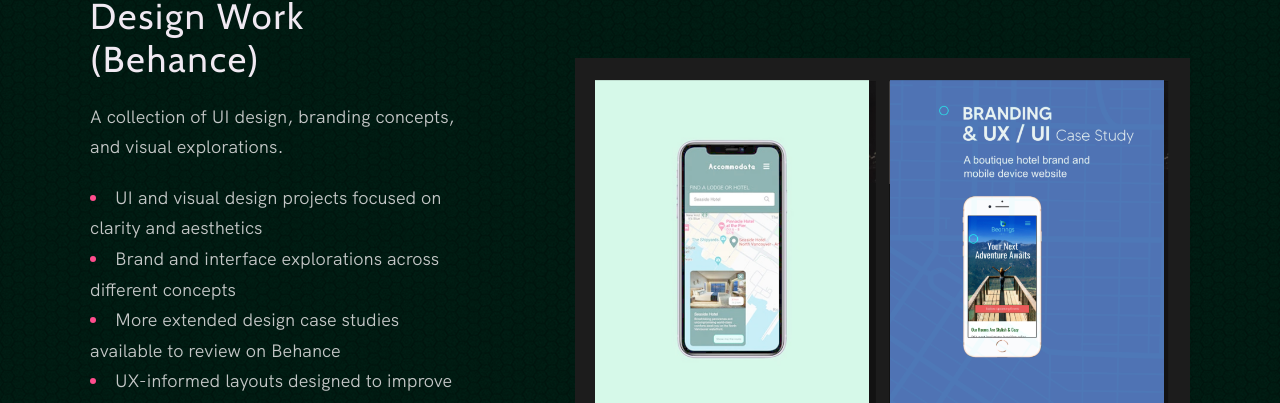
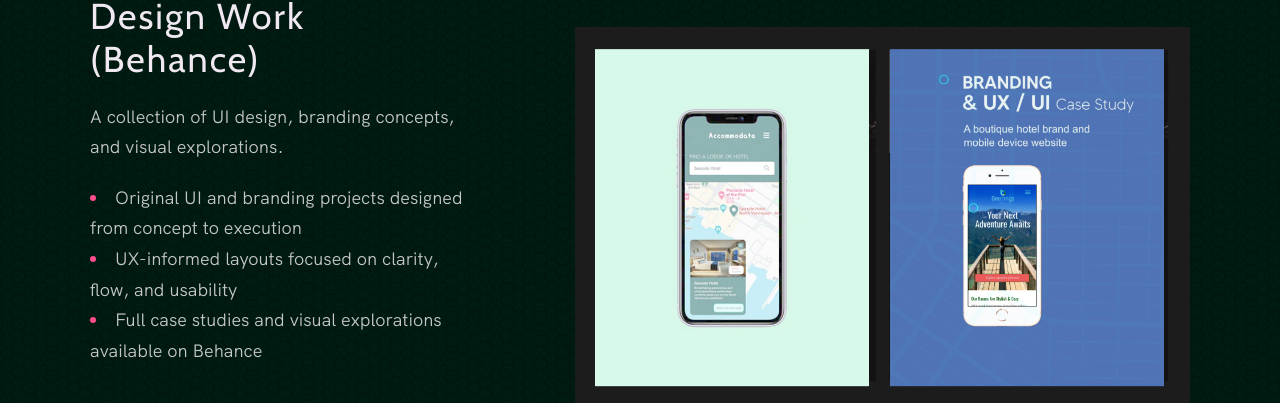
Before and after one commit to artwired/brads-dev-portfolio, a website built with Vite: page index.html in a window 1280 px wide. Shown: the part 2706-3109 px from the top of the page. Built offline with nearby package versions, Linux system fonts and the light colour scheme.

Commit message:
Update index.html
updating bullet points again. removing one bullet as well

```diff
--- a/index.html
+++ b/index.html
@@ -201,19 +201,16 @@
                   </p>
                   <ul class="work__list">
                     <li>
-                      UI and visual design projects focused on clarity and
-                      aesthetics
+                      Original UI and branding projects designed from concept to
+                      execution
                     </li>
                     <li>
-                      Brand and interface explorations across different concepts
+                      UX-informed layouts focused on clarity, flow, and
+                      usability
                     </li>
                     <li>
-                      More extended design case studies available to review on
+                      Full case studies and visual explorations available on
                       Behance
-                    </li>
-                    <li>
-                      UX-informed layouts designed to improve flow and
-                      readability
                     </li>
                   </ul>
                   <div class="work__links">
```
